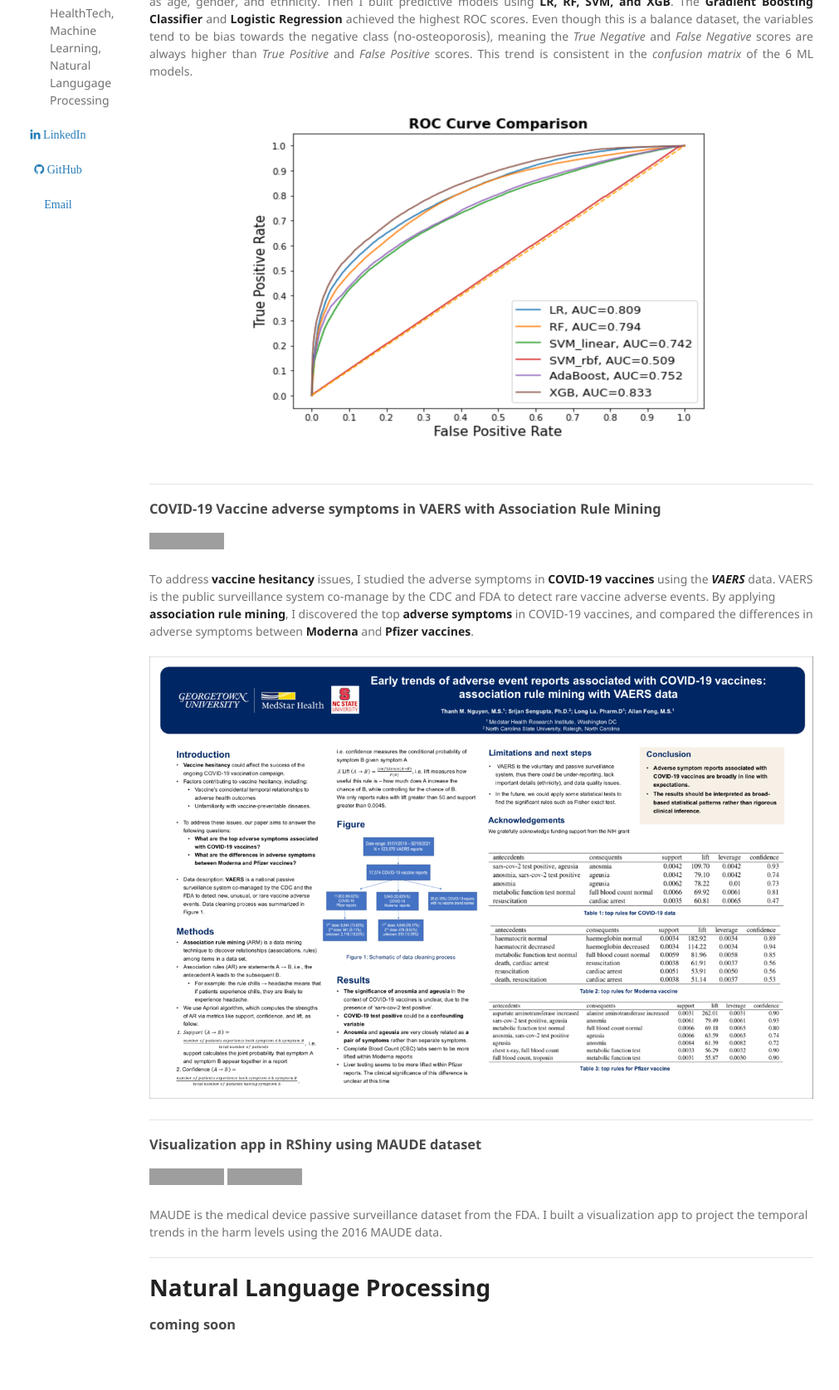
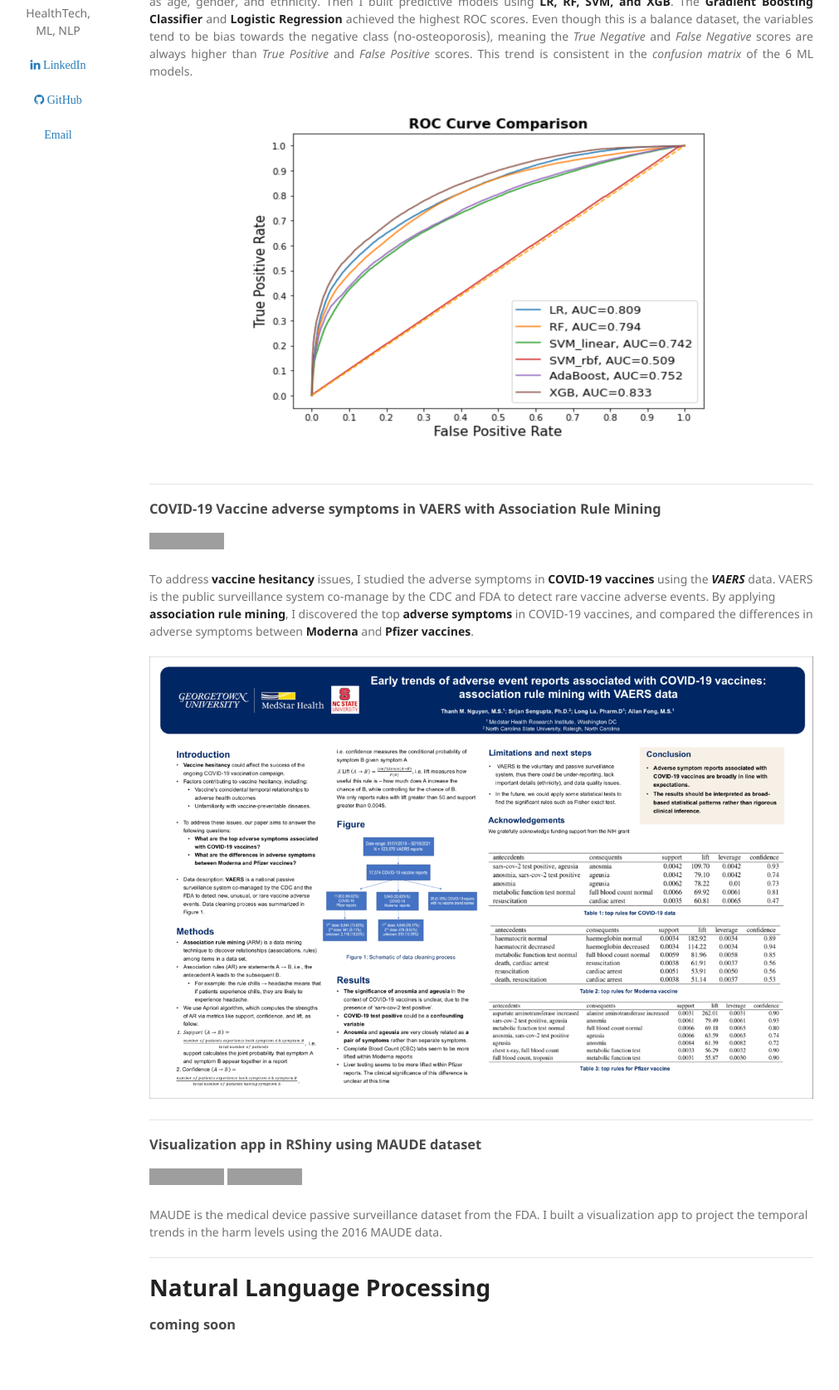
Before and after one commit to ThanhNguyen93/ThanhNguyen93.github.io, a Jekyll site: the page built from index.md, in a window 1280 px wide. Shown: the part 265-1940 px from the top of the page at 83% size, without its empty margins (140-1151 px from the left). Built offline with Jekyll 4.4.1, drawn with Linux system fonts in a browser that asks for light colours; our own code applies the rules of GitHub Pages for plain Markdown files; grey boxes are pictures that could not be loaded.

Commit message:
Update _config.yml

```diff
--- a/_config.yml
+++ b/_config.yml
@@ -2,11 +2,7 @@ logo: /assets/img/round_avarta.png
 title: <p align="center"> Thanh M. Nguyen </p>
 description:
   <p align="center">
-  <ul style="list-style-type:none;">
-  <li>HealthTech,</li>
-  <li>Machine Learning,</li>
-  <li>Natural Langugage Processing</li>
-  </ul>
+  HealthTech, ML, NLP
   </p>
 
   <link rel="stylesheet" href="https://cdnjs.cloudflare.com/ajax/libs/font-awesome/4.7.0/css/font-awesome.min.css">
```
